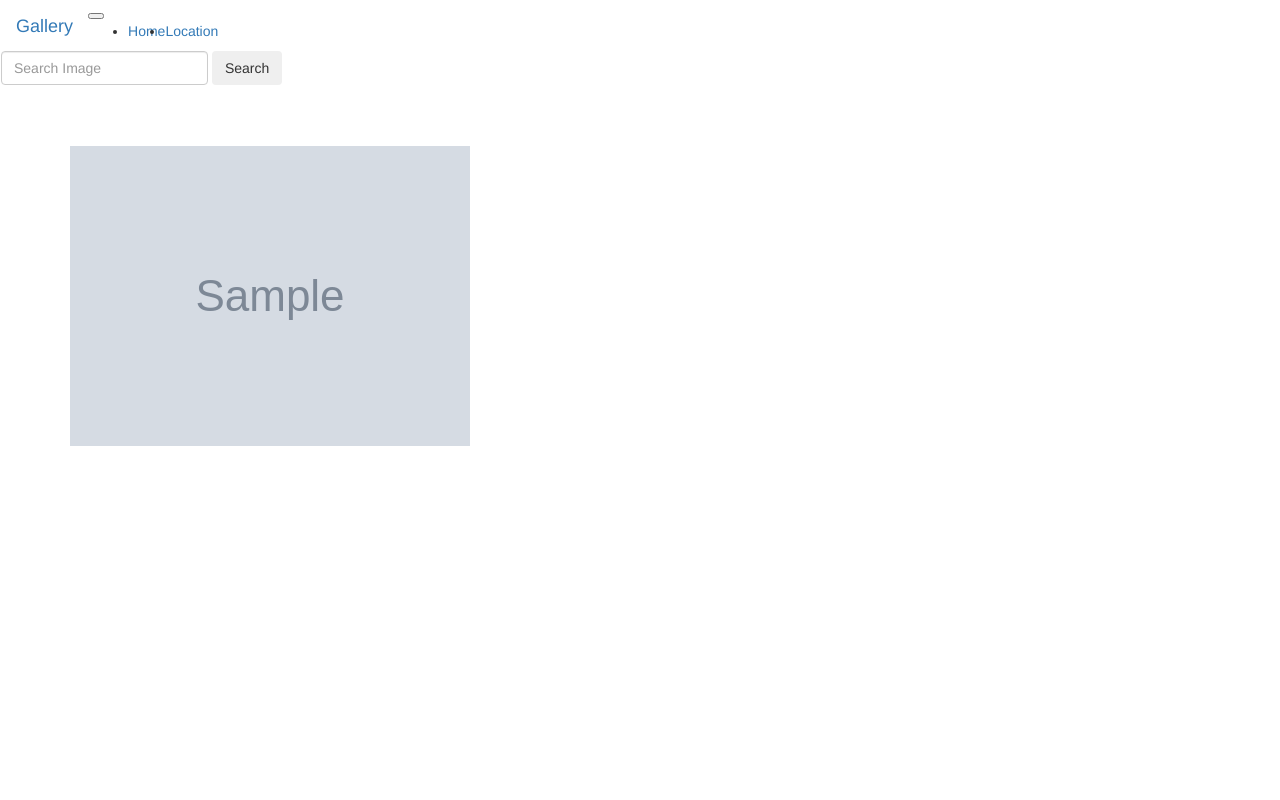
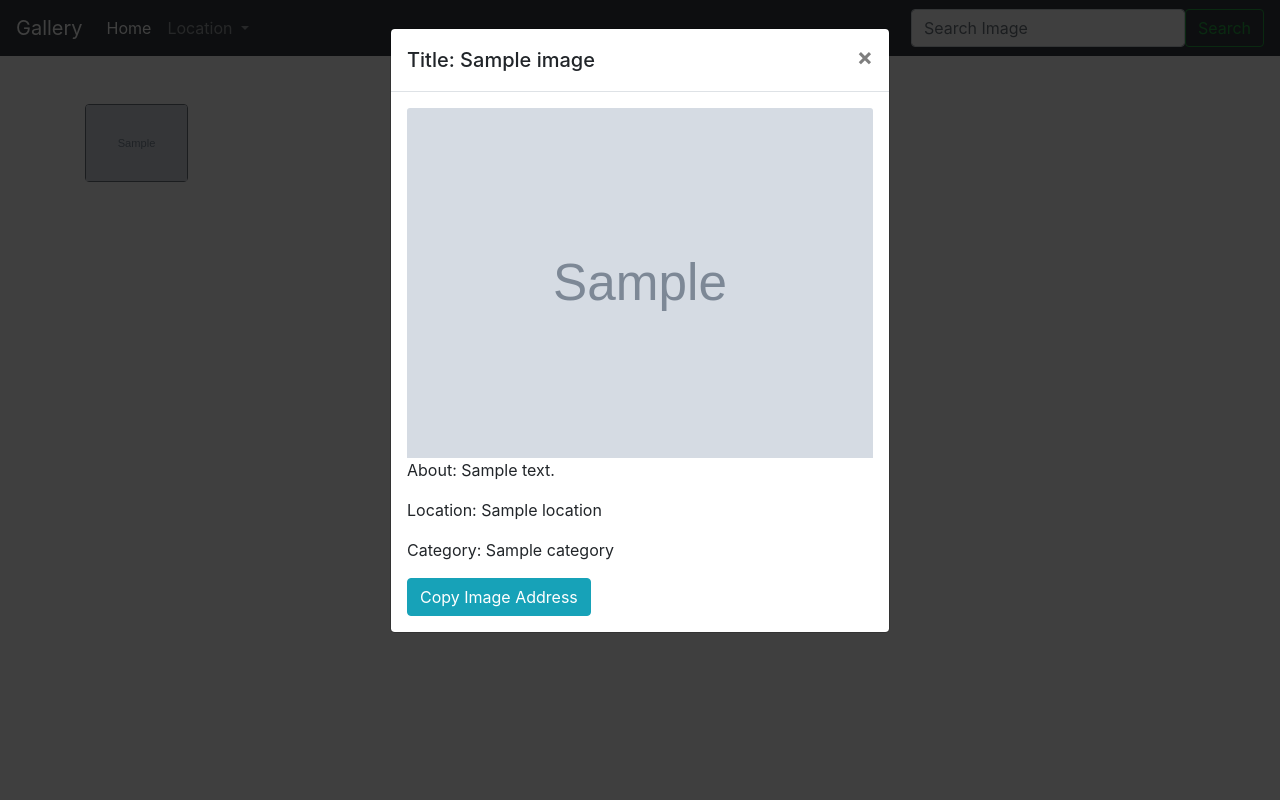
Before and after one commit to mwaiyusuf/Gallery, a Django app: page / in a window 1280 px wide, after a click that opens the changed part. Run offline with Django 3.2, Linux system fonts and the light colour scheme; tables that the repository leaves empty hold one stand-in row (values such as "Sample post"); grey boxes marked "Sample" are stand-in pictures; some libraries are stand-ins or nearby versions.

Commit message:
copy link image

```diff
--- a/images/templates/base.html
+++ b/images/templates/base.html
@@ -1,4 +1,4 @@
-{% load bootstrap3 %}
+{% load bootstrap4 %}
 {% load static%}
 <!DOCTYPE html>
 <html>
@@ -11,7 +11,8 @@
   {% else %}
   <title>Gallery</title>
   {% endif %}
-
+  <link rel="stylesheet" href="https://stackpath.bootstrapcdn.com/bootstrap/4.3.1/css/bootstrap.min.css" integrity="sha384-ggOyR0iXCbMQv3Xipma34MD+dH/1fQ784/j6cY/iJTQUOhcWr7x9JvoRxT2MZw1T" crossorigin="anonymous">
+  <script src="https://stackpath.bootstrapcdn.com/bootstrap/4.3.1/js/bootstrap.min.js" integrity="sha384-JjSmVgyd0p3pXB1rRibZUAYoIIy6OrQ6VrjIEaFf/nJGzIxFDsf4x0xIM+B07jRM" crossorigin="anonymous"></script>
 
   {% block styles %}
   {% bootstrap_css %}
@@ -30,6 +31,12 @@
 
 
   </script>
+  <!-- Latest compiled and minified JavaScript -->
+  <script src="https://code.jquery.com/jquery-3.3.1.slim.min.js" integrity="sha384-q8i/X+965DzO0rT7abK41JStQIAqVgRVzpbzo5smXKp4YfRvH+8abtTE1Pi6jizo" crossorigin="anonymous"></script>
+  <script src="https://cdnjs.cloudflare.com/ajax/libs/popper.js/1.14.7/umd/popper.min.js" integrity="sha384-UO2eT0CpHqdSJQ6hJty5KVphtPhzWj9WO1clHTMGa3JDZwrnQq4sF86dIHNDz0W1" crossorigin="anonymous"></script>
+  <script src="//code.jquery.com/jquery-3.3.1.min.js"></script>
+  <script src="https://cdn.jsdelivr.net/gh/fancyapps/fancybox@3.5.6/dist/jquery.fancybox.min.js"></script>
+{% bootstrap_javascript %}
   {% bootstrap_javascript %}
   {% endblock %}
 </body>
--- a/images/templates/base/base-images.html
+++ b/images/templates/base/base-images.html
@@ -1,20 +1,26 @@
 {%extends 'base.html'%}
-{% load bootstrap3 %}
+{% load bootstrap4 %}
 {% block content %}
 {{ block.super}}
 
 <br>
 <br>
 <div class="container">
+
+  <div class="row">
       {% for image in images %}
+    <div class="col-md-4">
         <div class="card-columns">
 
             <div class="card border-secondary">
-      <img class="card-img-top" class="img-fluid" src="{{image.gallery_image.url}}"  data-target="#extraModal{{image.id}}" data-toggle="modal" size="100px200" >
+              <img class="card-img-top" class="img-fluid" src="{{image.gallery_image.url}}"  data-target="#extraModal{{image.id}}" data-toggle="modal">
             </div>
 
           </div>
+    </div>
     {% endfor %}
+</div>
+
 </div>
 
 <!-- Large modal -->
@@ -31,18 +37,14 @@
       </div>
 
       <div class="modal-body">
-        <img class="card-img-top" class="img-fluid" src="{{image.gallery_image.url}}" size="100px200">
+        <img class="card-img-top" class="img-fluid" src="{{image.gallery_image.url}}" height="90%" width="80%">
         <p>About: {{image.description}}</p>
         <p>Location: {{image.location}}</p>
 
         {% for category in image.categories.all %}
         <p> Category: {{ category.name }} </p>
 
-        <!-- The text field -->
-        <input type="text" value="" id="myInput">
-
-        <!-- The button used to copy the text -->
-        <button onclick="myFunction()">Copy text</button>
+        <button type="button" name="button" class="btn btn-info" value="https://gallerymo.herokuapp.com{{image.gallery_image.url}}" onclick="copylink(this.value)">Copy Image Address</button>
         {% endfor %}
 
 
@@ -52,23 +54,16 @@
   </div>
 </div>
 <script>
-function myFunction() {
-  /* Get the text field */
-  var copyText = document.getElementById("myInput");
-
-  /* Select the text field */
-  copyText.select();
-
-  /* Copy the text inside the text field */
-  document.execCommand("copy");
-
-  /* Alert the copied text */
-  alert("Copied the text: " + copyText.value);
+  function copylink(value) {
+      console.log('hi yellow')
+      function handler(event){
+          event.clipboardData.setData('text/plain', value);
+          event.preventDefault();
+          document.removeEventListener('copy', handler, true);
       }
-
-
-
-
+      document.addEventListener('copy', handler, true);
+      document.execCommand('copy');
+  }
   </script>
 
 
--- a/images/templates/image.html
+++ b/images/templates/image.html
@@ -9,7 +9,7 @@
   <div class="card-columns">
 
     <div class="card border-secondary">
-      <img class="card-img-top" class="img-responsive" src="{{image.gallery_image.url}}" data-target="#extraModal{{image.id}}" data-toggle="modal" size="100px200">
+      <img class="card-img-top" class="img-fluid" src="{{image.gallery_image.url}}" data-target="#extraModal{{image.id}}" data-toggle="modal" size="100px200">
     </div>
     <div class="card-body">
       <p>About: {{image.description}}</p>
--- a/images/views.py
+++ b/images/views.py
@@ -4,10 +4,6 @@ from .models import Image,Categories,Location
 
 # Create your views here.
 
-
-def base_images(request):
-  images = Image.objects.all()
-  return render(request, 'base-images.html', {"images": images, })
 
 def home(request):
   images = Image.objects.all()
```
Also changed, not shown: pictures/settings.py (+4 -3 lines), static/css/styles.css (added). Lines whose indentation alone changed are shown as unchanged.
